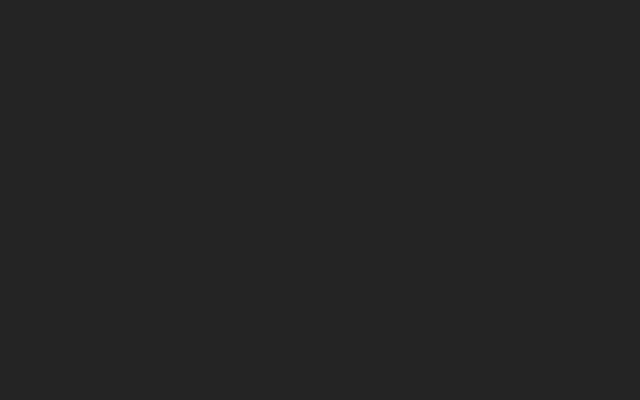
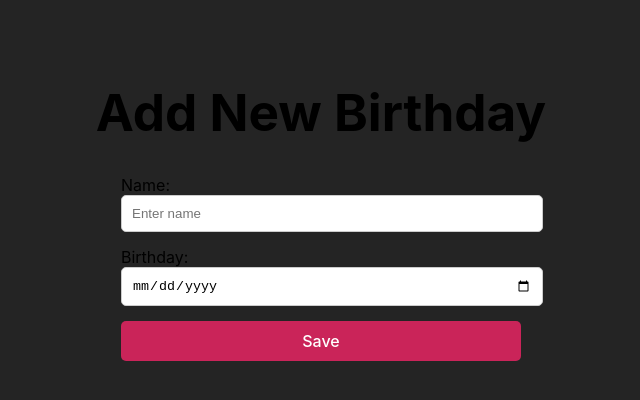
Before and after one commit to BehnazHaghighi/BirthdayBuddy, a React (Vite) app: page /add-birthday in a window 1280 px wide. Before the commit this address had no page. Shown: the top 400 px of the page, without its empty margins (319-959 px from the left). Built offline with nearby package versions, Linux system fonts and the light colour scheme.

Commit message:
Feature: Add birthday form and update birthdays list.

```diff
--- a/src/App.jsx
+++ b/src/App.jsx
@@ -1,13 +1,15 @@
 import React from 'react';
 import { BrowserRouter as Router, Route, Routes } from 'react-router-dom';
 import HomePage from './pages/HomePage';
-import './styles/aPP.css'
+import AddBirthdayPage from './pages/AddBirthdayPage';
+import './styles/App.css'
 
 const App = () => {
   return (
     <Router>
       <Routes>
         <Route path="/" element={<HomePage />} />
+        <Route path="/add-birthday" element={<AddBirthdayPage />} />
       </Routes>
     </Router>
   );
--- /dev/null
+++ b/src/components/BirthdayForm.jsx
@@ -0,0 +1,52 @@
+import React, { useState } from 'react';
+import { useNavigate } from 'react-router-dom';
+
+const BirthdayForm = ({ onAddBirthday }) => {
+    const [name, setName] = useState('');
+    const [birthday, setBirthday] = useState('');
+    const navigate = useNavigate();
+
+    const handleSubmit = (e) => {
+        e.preventDefault();
+        if (!name || !birthday) {
+            alert('Please fill out all fields');
+            return;
+        }
+        const newBirthday = {
+            id: Date.now(), // Unique ID for the new birthday
+            name,
+            date: birthday,
+        };
+        onAddBirthday(newBirthday);
+        navigate('/'); // Redirect back to the homepage
+    };
+
+    return (
+        <form className="birthday-form" onSubmit={handleSubmit}>
+            <div className="form-group">
+                <label htmlFor="name">Name:</label>
+                <input
+                    type="text"
+                    id="name"
+                    value={name}
+                    onChange={(e) => setName(e.target.value)}
+                    placeholder="Enter name"
+                />
+            </div>
+
+            <div className="form-group">
+                <label htmlFor="birthday">Birthday:</label>
+                <input
+                    type="date"
+                    id="birthday"
+                    value={birthday}
+                    onChange={(e) => setBirthday(e.target.value)}
+                />
+            </div>
+
+            <button type="submit" className="save-button">Save</button>
+        </form>
+    );
+};
+
+export default BirthdayForm;
--- a/src/components/BirthdayList.jsx
+++ b/src/components/BirthdayList.jsx
@@ -1,10 +1,13 @@
-import React from 'react';
+import React, { useEffect, useState } from 'react';
+import { loadBirthdays } from '../utils/birthdayStorage';
 
 const BirthdayList = () => {
-    const birthdays = [
-        { id: 1, name: 'Ali', date: 'September 20, 2024' },
-        { id: 2, name: 'Reza', date: 'October 5, 2024' },
-    ];
+    const [birthdays, setBirthdays] = useState([]);
+
+    useEffect(() => {
+        const loadedBirthdays = loadBirthdays();
+        setBirthdays(loadedBirthdays);
+    }, []);
 
     return (
         <div className="birthday-list">
--- /dev/null
+++ b/src/pages/AddBirthdayPage.jsx
@@ -0,0 +1,19 @@
+import React from 'react';
+import BirthdayForm from '../components/BirthdayForm';
+import { saveBirthday } from '../utils/birthdayStorage';
+import './../styles/AddBirthdayPage.css'
+
+const AddBirthdayPage = () => {
+    const handleAddBirthday = (newBirthday) => {
+        saveBirthday(newBirthday); // Save the birthday to localStorage
+    };
+
+    return (
+        <div className="add-birthday-page">
+            <h1>Add New Birthday</h1>
+            <BirthdayForm onAddBirthday={handleAddBirthday} />
+        </div>
+    );
+};
+
+export default AddBirthdayPage;
--- /dev/null
+++ b/src/styles/AddBirthdayPage.css
@@ -0,0 +1,40 @@
+.add-birthday-page {
+    text-align: center;
+    padding: 50px;
+}
+
+.birthday-form {
+    display: flex;
+    flex-direction: column;
+    gap: 15px;
+    max-width: 400px;
+    margin: 0 auto;
+}
+
+.form-group {
+    display: flex;
+    flex-direction: column;
+    align-items: flex-start;
+}
+
+input[type="text"],
+input[type="date"] {
+    width: 100%;
+    padding: 10px;
+    border: 1px solid #ccc;
+    border-radius: 5px;
+}
+
+.save-button {
+    padding: 10px 20px;
+    background-color: #ca2459;
+    color: white;
+    border: none;
+    border-radius: 5px;
+    cursor: pointer;
+    transition: background-color 0.3s ease;
+}
+
+.save-button:hover {
+    background-color: bisque;
+}
--- /dev/null
+++ b/src/utils/birthdayStorage.js
@@ -0,0 +1,12 @@
+// Function to load birthdays from localStorage
+export const loadBirthdays = () => {
+    const savedBirthdays = localStorage.getItem('birthdays');
+    return savedBirthdays ? JSON.parse(savedBirthdays) : [];
+};
+
+// Function to save a new birthday in localStorage
+export const saveBirthday = (newBirthday) => {
+    const currentBirthdays = loadBirthdays();
+    const updatedBirthdays = [...currentBirthdays, newBirthday];
+    localStorage.setItem('birthdays', JSON.stringify(updatedBirthdays));
+};
```
Also changed, not shown: src/pages/HomePage.jsx (indentation only).
